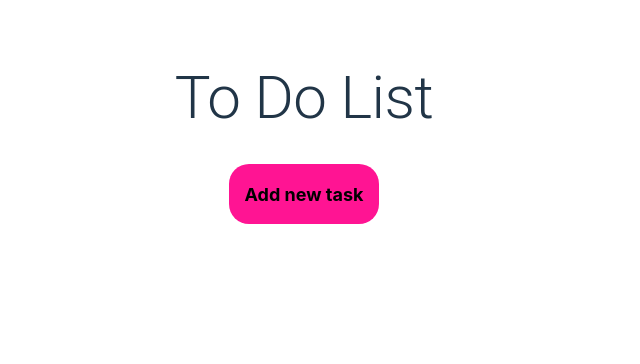
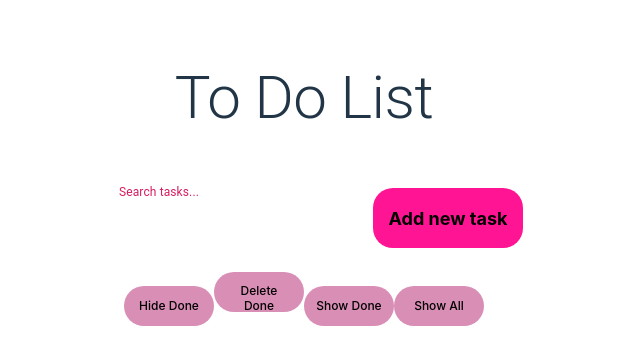
Before and after one commit to nogageller/ToDoList, a React (Vite) app: page / in a window 1280 px wide. Shown: the top 364 px of the page, without its empty margins (336-976 px from the left). Built offline with nearby package versions, Linux system fonts and the light colour scheme.

Commit message:
first filters

```diff
--- /dev/null
+++ b/src/FilterButtons.jsx
@@ -0,0 +1,44 @@
+import React from 'react'
+import UseTodos from './hooks/UseTodos';
+import { useSnackbar } from 'notistack';
+import UseFilterTodos from './hooks/UseFilterTodos';
+
+const FilterButtons = () => {
+
+    const { tasks, setTasks } = UseTodos();
+    const { filterTasks, setFilterTasks } = UseFilterTodos();
+    const { enqueueSnackbar } = useSnackbar();
+
+    const handleHideDone = () => {
+        const updatedTasks = tasks.filter(task => task.isChecked === false);
+        setFilterTasks(updatedTasks);
+    };
+
+    const handleDeleteDone = () => {
+        const updatedTasks = tasks.filter(task => task.isChecked === false);
+        setTasks(updatedTasks);
+        setFilterTasks(updatedTasks);
+        enqueueSnackbar('Tasks deleted!', { variant: 'success' });
+    };
+
+    const handleShowDone = () => {
+        const updatedTasks = tasks.filter(task => task.isChecked === true);
+        setFilterTasks(updatedTasks);
+    };
+
+    const handleShowAll = () => {
+        const updatedTasks = [...tasks]
+        setFilterTasks(updatedTasks);
+    };
+
+    return (
+        <div>
+            <button className='filter-buttons' onClick={handleHideDone}>Hide Done</button>
+            <button className='filter-buttons' onClick={handleDeleteDone}>Delete Done</button>
+            <button className='filter-buttons' onClick={handleShowDone}>Show Done</button>
+            <button className='filter-buttons' onClick={handleShowAll}>Show All</button>
+        </div>
+    )
+}
+
+export default FilterButtons
--- /dev/null
+++ b/src/SearchInput.jsx
@@ -0,0 +1,38 @@
+import { TextField } from '@mui/material'
+import React from 'react'
+import { pink } from '@mui/material/colors';
+
+const SearchInput = () => {
+  return (
+    <div>
+          <TextField
+              autoFocus
+              margin="dense"
+              id="searchTask"
+              label="Search tasks..."
+              variant="outlined"
+              type="text"
+              name='searchTask'
+              sx={{
+                  bgcolor: 'white',
+                  borderRadius: '20px',
+                  '& .MuiInputLabel-root': {
+                      color: pink[600],
+                  },
+                  '& .MuiOutlinedInput-root': {
+                      '&.Mui-focused fieldset': {
+                          borderColor: 'white',
+                      },
+                  },
+                  '& .MuiFormLabel-root.Mui-focused': {
+                      color: pink[600],
+                  },
+              }}
+              //value={formData.name || ''}
+              //onChange={handleChange}
+          />
+    </div>
+  )
+}
+
+export default SearchInput
--- a/src/TaskCard/CheckTask.jsx
+++ b/src/TaskCard/CheckTask.jsx
@@ -4,6 +4,7 @@ import Checkbox from '@mui/material/Checkbox';
 import { pink } from '@mui/material/colors';
 import UseTodos from '../hooks/UseTodos';
 import { makeStyles } from '@mui/styles';
+import UseFilterTodos from '../hooks/UseFilterTodos';
 
 const useStyles = makeStyles((theme) => ({
     root: {
@@ -18,8 +19,9 @@ const CheckTask = ({ task, className, setClassName }) => {
 
     const classes = useStyles();
 
-    const {tasks, setTasks} = UseTodos();
+    const { tasks, setTasks } = UseTodos();
     const { enqueueSnackbar } = useSnackbar();
+    const { setFilterTasks } = UseFilterTodos();
 
     const label = { inputProps: { 'aria-label': 'Checkbox demo' } };
 
@@ -32,14 +34,13 @@ const CheckTask = ({ task, className, setClassName }) => {
     }
 
     const handleCheckTask = () => {
-        const taskId = task.id
-        setTasks(prevTasks =>
-            prevTasks.map(task =>
-                task.id === taskId
-                    ? { ...task, isChecked: !task.isChecked }
-                    : task
-            )
-        );
+        const updatedTasks = tasks.map(taskInfo =>
+            taskInfo.id === task.id
+                ? { ...taskInfo, isChecked: !taskInfo.isChecked }
+                : taskInfo
+        )
+        setTasks(updatedTasks)
+        setFilterTasks(updatedTasks);
     }
 
     return (
--- a/src/TaskCard/DeleteButton.jsx
+++ b/src/TaskCard/DeleteButton.jsx
@@ -3,14 +3,17 @@ import IconButton from '@mui/material/IconButton';
 import DeleteIcon from '@mui/icons-material/Delete';
 import { useSnackbar } from 'notistack';
 import UseTodos from '../hooks/UseTodos';
+import UseFilterTodos from '../hooks/UseFilterTodos';
 
 const DeleteButton = ({taskId}) => {
     const {tasks, setTasks} = UseTodos();
     const { enqueueSnackbar } = useSnackbar();
+    const { setFilterTasks } = UseFilterTodos();
 
     const deleteTask = () => {
         const updatedTasks = tasks.filter(task => task.id !== taskId);
         setTasks(updatedTasks);
+        setFilterTasks(updatedTasks);
         enqueueSnackbar('Task deleted!', { variant: 'success' });
     }
 
--- a/src/TaskDialog/CardFooter.jsx
+++ b/src/TaskDialog/CardFooter.jsx
@@ -2,11 +2,13 @@ import React from 'react'
 import { useSnackbar } from 'notistack';
 import { v4 as uuidv4 } from 'uuid';
 import UseTodos from '../hooks/UseTodos';
+import UseFilterTodos from '../hooks/UseFilterTodos';
 
 const CardFooter = ({editedTask, formData, setFormData, handleClose, defualtTask}) => {
 
     const {tasks, setTasks} = UseTodos();
     const { enqueueSnackbar } = useSnackbar();
+    const { filterTasks, setFilterTasks } = UseFilterTodos();
 
     const handleSave = () => {
         saveTask(formData);
@@ -20,12 +22,14 @@ const CardFooter = ({editedTask, formData, setFormData, handleClose, defualtTask
                 task.id === updatedTask.id ? updatedTask : task
             );
             setTasks(updatedTasks);
+            setFilterTasks(updatedTasks);
         }
         else {
             // Add new task
             updatedTask.id = uuidv4();
             updatedTask.isChecked = false;
             setTasks([...tasks, updatedTask]);
+            setFilterTasks([...filterTasks, updatedTask]);
         }
         setFormData(defualtTask);
     };
--- a/src/TaskLists.jsx
+++ b/src/TaskLists.jsx
@@ -1,15 +1,17 @@
 import React from 'react'
 import Task from './Task'
 import UseTodos from './hooks/UseTodos';
+import UseFilterTodos from './hooks/UseFilterTodos';
 
 const TaskLists = () => {
 
     const {tasks} = UseTodos();
+    const { filterTasks, setFilterTasks } = UseFilterTodos();
 
   return (
     <>
           <div className='tasksContainer'>
-              {tasks?.map((task) =>
+              {filterTasks?.map((task) =>
                   <React.Fragment key={task.id}>
                       <Task
                           task={task}
--- a/src/ToDoList.jsx
+++ b/src/ToDoList.jsx
@@ -2,6 +2,8 @@ import React, { useState } from 'react'
 import Typography from '@mui/material/Typography';
 import TaskDialog from './TaskDialog';
 import TaskLists from './TaskLists';
+import SearchInput from './SearchInput';
+import FilterButtons from './FilterButtons';
 
 
 const ToDoList = () => {
@@ -20,7 +22,13 @@ const ToDoList = () => {
         <div>
             <Typography variant='h2' className='title'>To Do List</Typography>
 
-            <button className='add-button' onClick={handleDialogClickOpen}>Add new task</button>
+            <div className='filterTasks'>
+                <div className='filterDivs'>
+                    <SearchInput />
+                </div>
+                <button className='add-button' onClick={handleDialogClickOpen}>Add new task</button>
+            </div>
+            <FilterButtons />
 
             {
                 open &&
@@ -32,7 +40,7 @@ const ToDoList = () => {
 
             <div><br></br></div>
 
-            <TaskLists/>
+            <TaskLists />
 
         </div>
     )
--- /dev/null
+++ b/src/hooks/UseFilterTodos.js
@@ -0,0 +1,15 @@
+import { useAtom } from 'jotai';
+import { atomWithStorage } from 'jotai/utils'
+
+export const filterTasksAtom = atomWithStorage('filterTasks', []);
+
+export const UseFilterTodos = () => {
+    const [filterTasks, setFilterTasks] = useAtom(filterTasksAtom);
+
+    return {
+        filterTasks,
+        setFilterTasks,
+    };
+}
+
+export default UseFilterTodos
--- a/src/index.css
+++ b/src/index.css
@@ -121,7 +121,7 @@ li {
 .task-div {
   width: 200px;
   height: 100px;
-  border: 2px solid white;
+  border: 2px solid rgb(217, 142, 181);
   padding: 20px;
 }
 
@@ -218,3 +218,22 @@ ol {
   max-width: 1000px;
   flex-wrap: wrap;
 }
+
+.filterTasks {
+  display: flex;
+  justify-content: center;
+  align-items: center;
+  width: 980px;
+}
+
+.filter-buttons {
+  background-color: rgb(217, 142, 181);
+  width: 90px;
+  height: 40px;
+  font-size: 12px;
+  padding: 10px;
+}
+
+.filterDivs{
+  padding: 20px;
+}
```
Also changed, not shown: src/hooks/UseTodos.js (line endings or trailing spaces).
